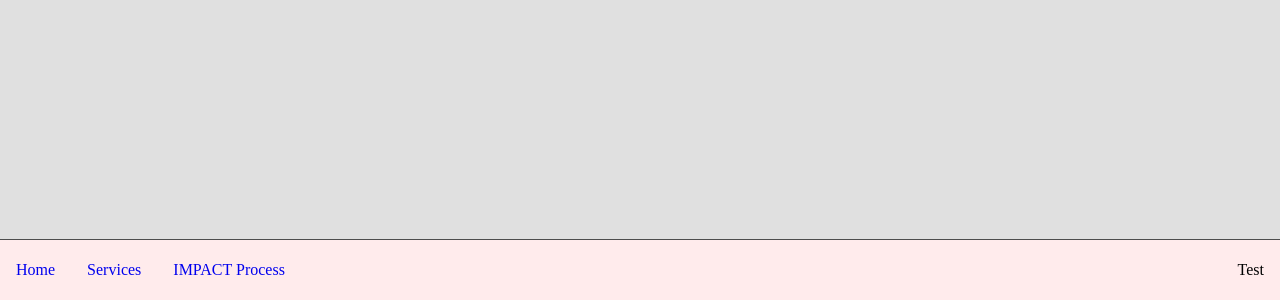
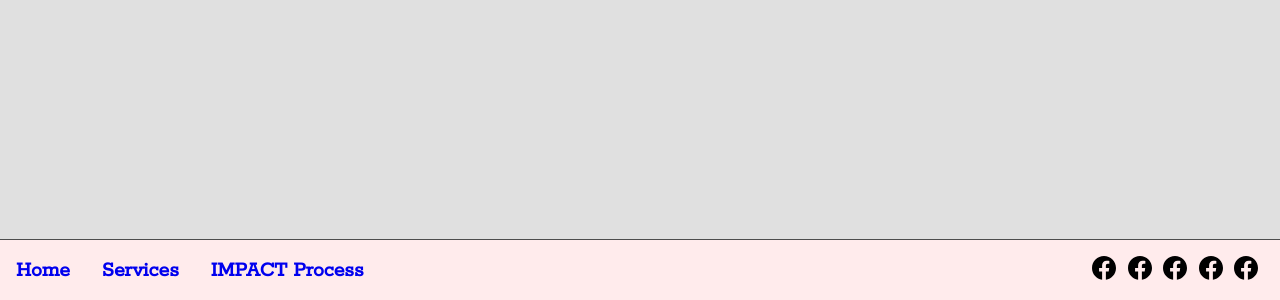
Before and after one commit to hamzafoy/impact-athletes-lou, a React (Create React App) app: page /impact in a window 1280 px wide. Shown: the part 561-861 px from the top of the page. Built offline with nearby package versions, Linux system fonts and the light colour scheme; a web font is replaced by a local one.

Commit message:
begin implementing anchor icons in the navigational bar.

```diff
--- a/src/NavBar/NavBar.css
+++ b/src/NavBar/NavBar.css
@@ -17,6 +17,11 @@
 
 .menu-option {
     margin: 0 1.25vw;
+    font-family: 'Rokkitt', serif;
+    font-size: 1.35em;
+    font-weight: 900;
+
+    color: #4D4D4D;
 }
 
 
@@ -29,3 +34,8 @@
     align-self: center;
     margin-right: 1.25vw;
 }
+
+
+.nav-menu__icons a {
+    margin: 0 .45vw;
+}
--- a/src/NavBar/NavBar.js
+++ b/src/NavBar/NavBar.js
@@ -1,6 +1,7 @@
 import './NavBar.css';
 import React from 'react';
 import { withRouter, Link } from 'react-router-dom';
+import facebook from '../assets/facebook.svg';
 
 
 
@@ -34,7 +35,72 @@ class NavBar extends React.Component {
                 </div>
 
                 <div className="nav-menu__icons">
-                    Test
+
+                    <a href="https://www.facebook.com/Impact-Athletes-228267015778457"
+                    rel="noreferrer"
+                    target="_blank"
+                    >
+                        <img
+                        className="nav-icons"
+                        alt="Facebook Icon"
+                        src={facebook}
+                        height="24px"
+                        width="24px"
+                        />
+                    </a>
+
+                    <a href="https://www.facebook.com/Impact-Athletes-228267015778457"
+                    target="_blank"
+                    rel="noreferrer"
+                    >
+                        <img
+                        className="nav-icons"
+                        alt="Facebook Icon"
+                        src={facebook}
+                        height="24px"
+                        width="24px"
+                        />
+                    </a>
+
+                    <a href="https://www.facebook.com/Impact-Athletes-228267015778457"
+                    target="_blank"
+                    rel="noreferrer"
+                    >
+                        <img
+                        className="nav-icons"
+                        alt="Facebook Icon"
+                        src={facebook}
+                        height="24px"
+                        width="24px"
+                        />
+                    </a>
+
+                    <a href="https://www.facebook.com/Impact-Athletes-228267015778457"
+                    target="_blank"
+                    rel="noreferrer"
+                    >
+                        <img
+                        className="nav-icons"
+                        alt="Facebook Icon"
+                        src={facebook}
+                        height="24px"
+                        width="24px"
+                        />
+                    </a>
+
+                    <a href="https://www.facebook.com/Impact-Athletes-228267015778457"
+                    target="_blank"
+                    rel="noreferrer"
+                    >
+                        <img
+                        className="nav-icons"
+                        alt="Facebook Icon"
+                        src={facebook}
+                        height="24px"
+                        width="24px"
+                        />
+                    </a>
+
                 </div>
 
             </div>
```
